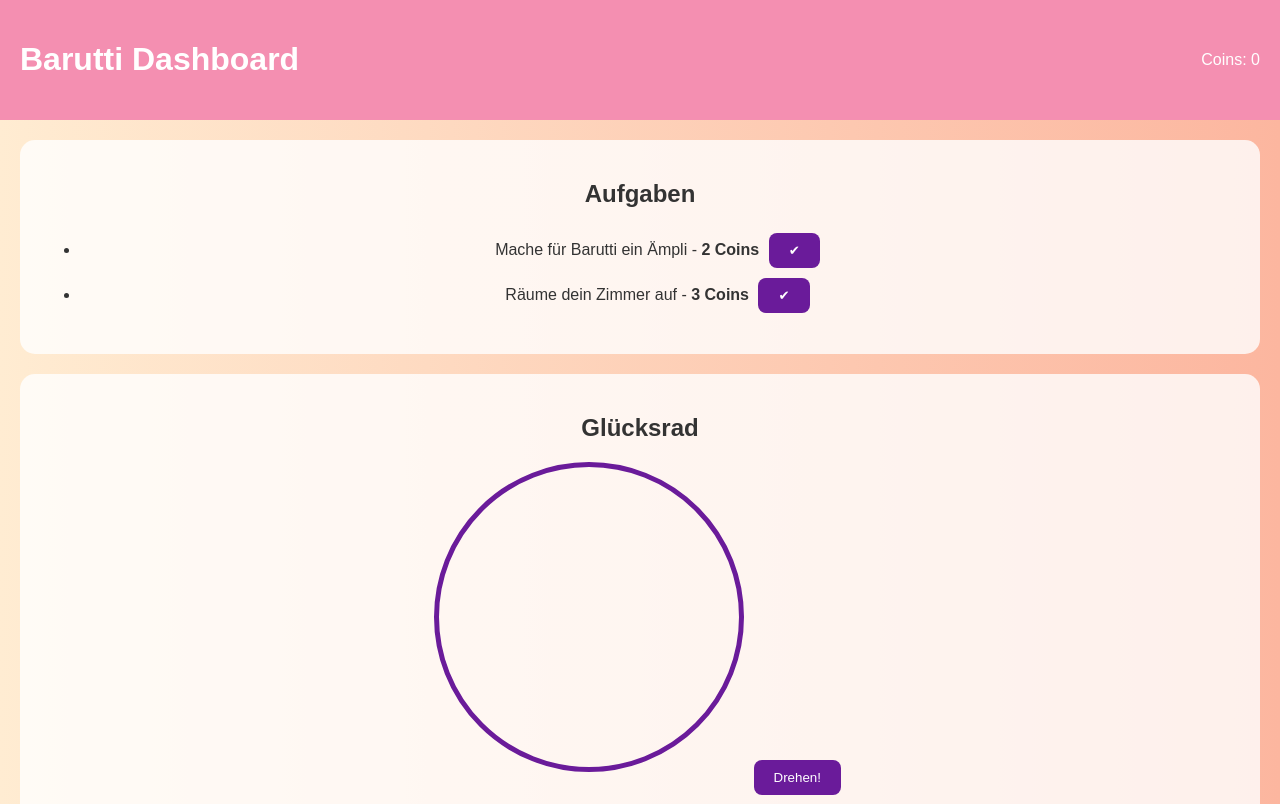
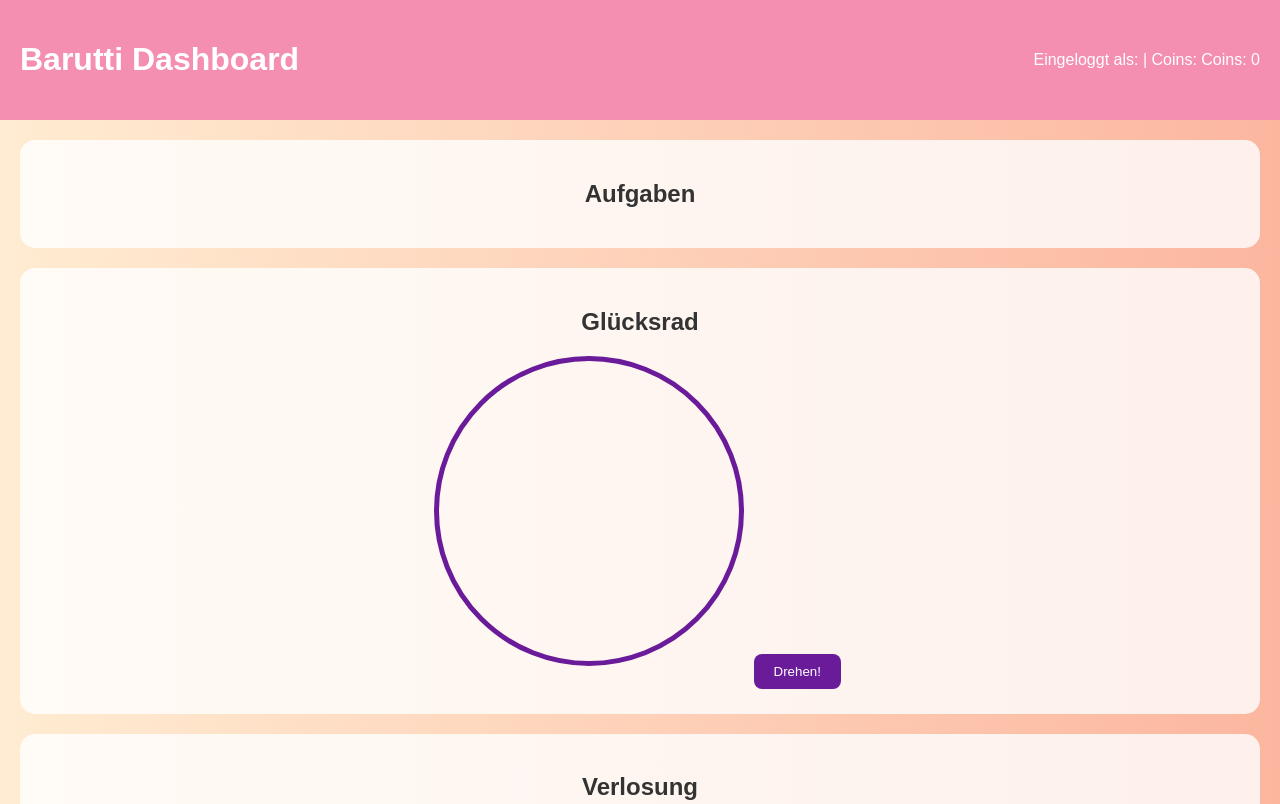
Before and after one commit to Levin2016/BaruttiShop, a plain HTML site: page dashboard.html in a window 1280 px wide. Shown: the top 804 px of the page. Drawn offline with Linux system fonts and the light colour scheme.

Commit message:
Update dashboard.html

```diff
--- a/dashboard.html
+++ b/dashboard.html
@@ -8,21 +8,14 @@
 <body>
     <header>
         <h1>Barutti Dashboard</h1>
-        <div id="userCoins">Coins: 0</div>
+        <div id="userInfo">Eingeloggt als: <span id="userName"></span> | Coins: <span id="userCoins"></span></div>
     </header>
 
     <main>
-        <!-- Aufgabenbereich -->
+        <!-- Aufgaben -->
         <section id="tasks">
             <h2>Aufgaben</h2>
-            <ul>
-                <li>Mache für Barutti ein Ämpli - <strong>2 Coins</strong>
-                    <button onclick="completeTask(this, 2, 'Ämpli')">✔</button>
-                </li>
-                <li>Räume dein Zimmer auf - <strong>3 Coins</strong>
-                    <button onclick="completeTask(this, 3, 'Zimmer')">✔</button>
-                </li>
-            </ul>
+            <ul id="tasksList"></ul>
         </section>
 
         <!-- Glücksrad -->
```
